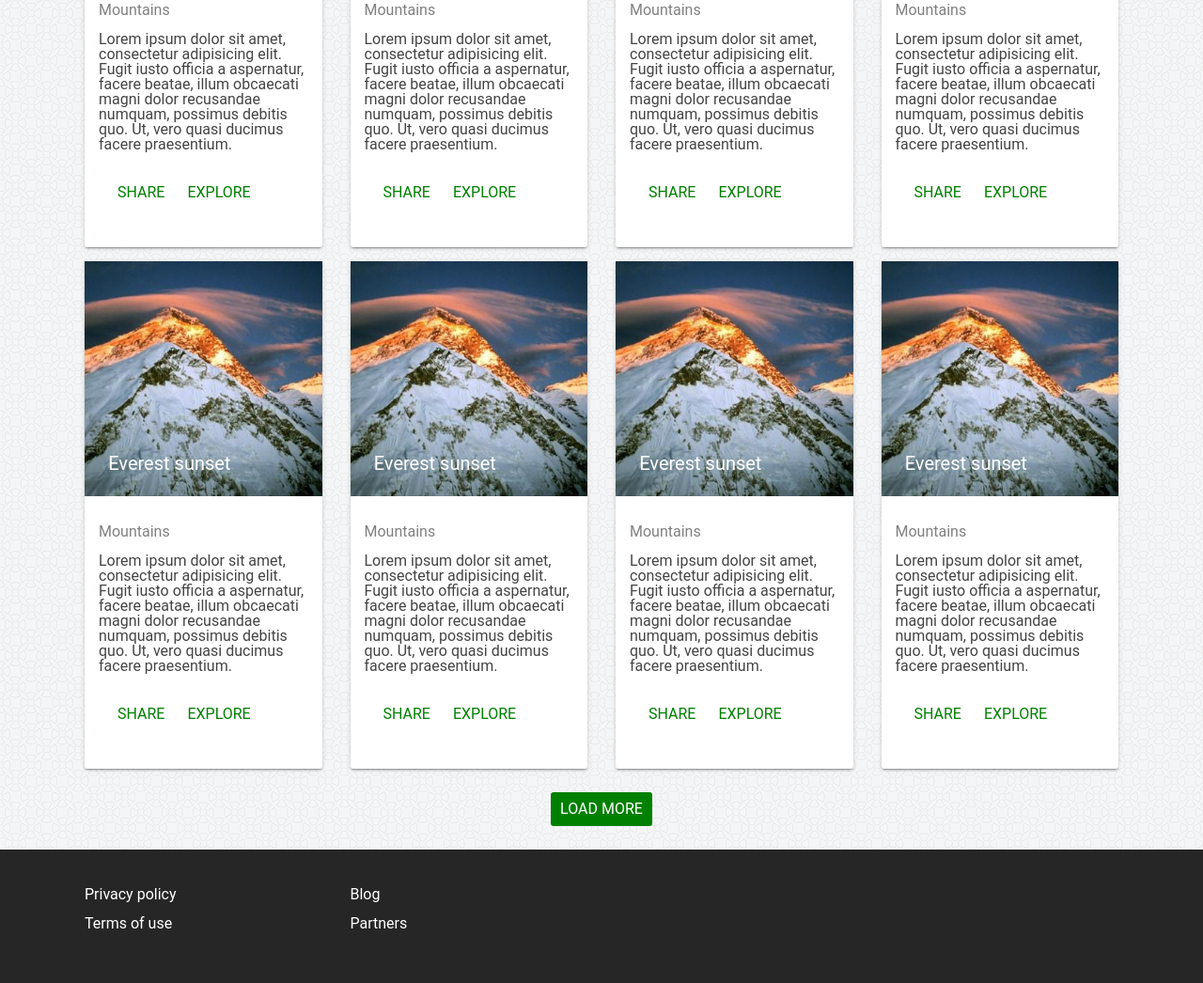
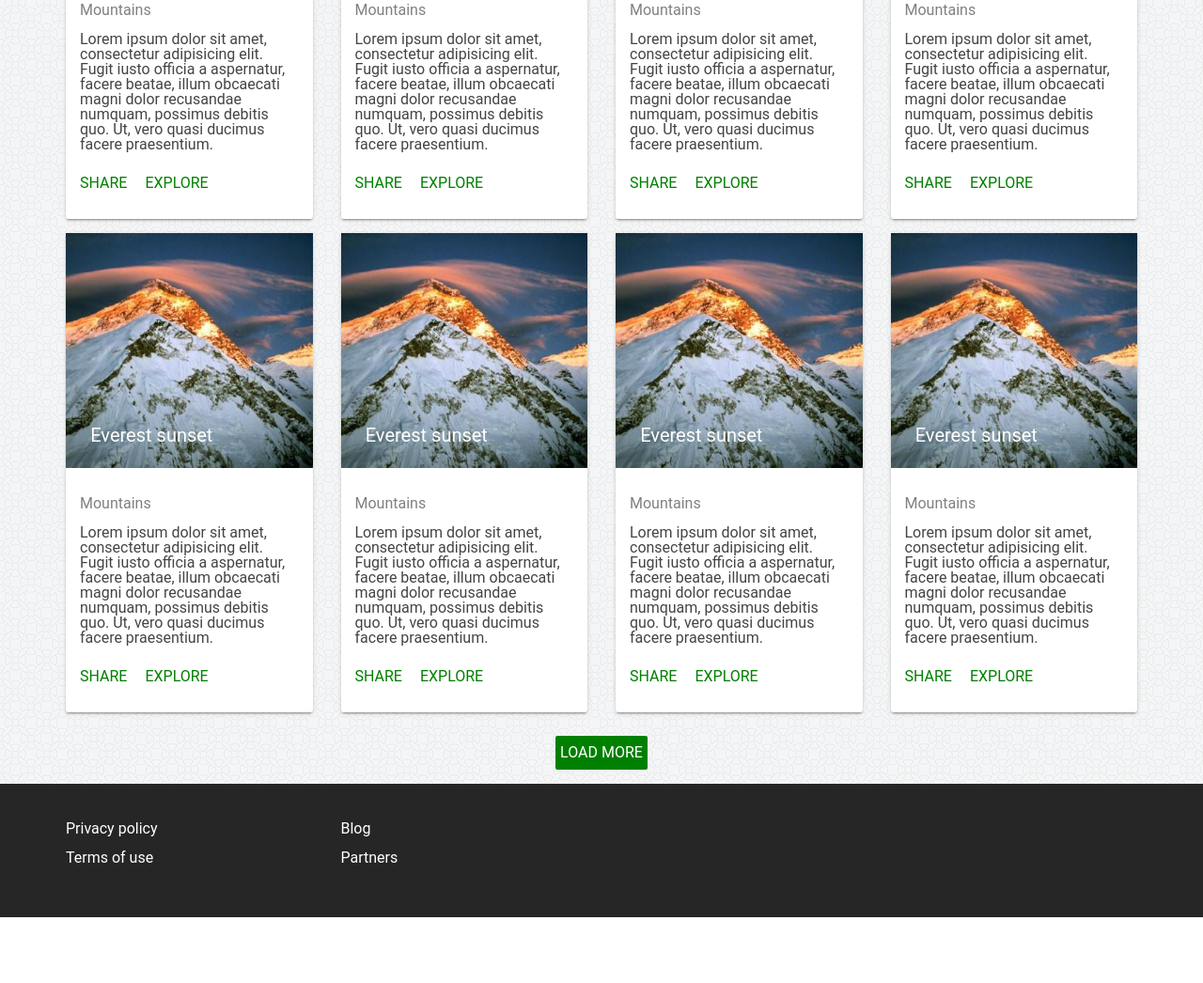
Before and after one commit to SAnastasiia/level-up-homeworks, a website: page public/views/css/homework-4/index.html in a window 1280 px wide. Shown: the part 1031-2077 px from the top of the page at 94% size. After the commit the page ends 2007 px from the top, so only its background shows below. Drawn offline with Linux system fonts and the light colour scheme.

Commit message:
finished 3-HW

```diff
--- a/public/views/css/homework-4/css/css.css
+++ b/public/views/css/homework-4/css/css.css
@@ -36,15 +36,23 @@ footer {
 * {
   box-sizing: border-box;
 }
-header {
+.header {
   background-color: green;
   line-height: 60px;
+}
+body {
+  background-image: url('../images/pattern.png');
 }
 a {
   display: inline-block;
 }
 .container {
-  padding: 0 90px;
+  width: 1170px;
+  margin: auto;
+  padding: 0 15px;
+}
+.content {
+  padding-bottom: 15px;
 }
 .menu {
   text-transform: uppercase;
@@ -60,7 +68,7 @@ a {
   margin-right: 0;
 }
 .link-active {
-  border-bottom: 2px solid yellow;
+  border-color: yellow;
 }
 .link-menu:active {
   border-bottom: 2px solid yellow;
@@ -75,15 +83,11 @@ a {
 .link-autorisation:last-child {
   margin-right: 0;
 }
-.content-background {
-  background-image: url('../images/pattern.png');
-}
 .intro-text {
-  position: absolute;
-  left: 50%;
-  bottom: 50%;
+  line-height: 630px;
+  text-align: center;
   color: white;
-  font-size: 4rem;
+  font-size: 80px;
   font-weight: bold;
 }
 .intro {
@@ -127,8 +131,8 @@ a {
     background-image: url(../images/everest.jpg);
     background-repeat: no-repeat;
     background-size: cover;
-    color: black;
-    background-position: center center;
+/*    color: black;
+*/    background-position: center center;
     position: relative;
 }
 h2 {
@@ -158,26 +162,36 @@ border-radius: 3px;
 .card-buttons:last-child {
   padding-right: 0;
 }
+.buttons {
+  padding-top: 10px;
+  margin: auto;
+  vertical-align: top;
+
+}
 .button {
   text-transform: uppercase;
-  padding: 10px;
   color: green;
 }
 .load {
   background-color: green;
   color: white;
   font-size: 16px;
+  text-align: center;
+  padding: 10px 5px;
+  border-radius: 2px;
+
 }
 .button-load {
   text-align: center;
-  margin-bottom: 15px;
-}
+/*  margin-bottom: 15px;
+*/}
 .footer {
    background-color: #272626;
+   padding: 40px 0;
 }
 .footer-nav {
-  padding: 40px 0;
-}
+/*  padding: 40px 0;
+*/}
 .footer-link {
   color: white;
   margin-bottom: 15px;
--- a/public/views/css/homework-4/index.html
+++ b/public/views/css/homework-4/index.html
@@ -10,8 +10,8 @@
   </head>
   <body>
     <div class="wrapper">
-      <header class="container">
-        <div>
+      <header class="header">
+        <nav class="container">
           <div class="menu">
             <a class="link-menu link-active" href="#">Home</a>
             <a class="link-menu" href="#">Gallery</a>
@@ -23,13 +23,11 @@
             <a class="link-autorisation" href="#">Log in</a>
             <a class="link-autorisation" href="#">Sing in</a>
           </div>
-        </div>
+        </nav>
       </header>
-      <div class="content content-background">
+      <div class="content">
         <div class="intro">
-          <div>
             <p class="intro-text">Intro</p>
-          </div>
         </div>
         <div class="container">
           <h1 class="title">
@@ -48,7 +46,7 @@
                   <p class="card-text">
                     Lorem ipsum dolor sit amet, consectetur adipisicing elit. Fugit iusto officia a aspernatur, facere beatae, illum obcaecati magni dolor recusandae numquam, possimus debitis quo. Ut, vero quasi ducimus facere praesentium.
                   </p>
-                  <div class="button">
+                  <div class="buttons">
                     <button class="button" type="button">Share</button>
                     <a href="#" class="button" type="button">Explore</a>
                   </div>
@@ -67,7 +65,7 @@
                   <p class="card-text">
                     Lorem ipsum dolor sit amet, consectetur adipisicing elit. Fugit iusto officia a aspernatur, facere beatae, illum obcaecati magni dolor recusandae numquam, possimus debitis quo. Ut, vero quasi ducimus facere praesentium.
                   </p>
-                  <div class="button">
+                  <div class="buttons">
                     <button class="button" type="button">Share</button>
                     <a href="#" class="button" type="button">Explore</a>
                   </div>
@@ -86,7 +84,7 @@
                   <p class="card-text">
                     Lorem ipsum dolor sit amet, consectetur adipisicing elit. Fugit iusto officia a aspernatur, facere beatae, illum obcaecati magni dolor recusandae numquam, possimus debitis quo. Ut, vero quasi ducimus facere praesentium.
                   </p>
-                  <div class="button">
+                  <div class="buttons">
                     <button class="button" type="button">Share</button>
                     <a href="#" class="button" type="button">Explore</a>
                   </div>
@@ -105,7 +103,7 @@
                   <p class="card-text">
                     Lorem ipsum dolor sit amet, consectetur adipisicing elit. Fugit iusto officia a aspernatur, facere beatae, illum obcaecati magni dolor recusandae numquam, possimus debitis quo. Ut, vero quasi ducimus facere praesentium.
                   </p>
-                  <div class="button">
+                  <div class="buttons">
                     <button class="button" type="button">Share</button>
                     <a href="#" class="button" type="button">Explore</a>
                   </div>
@@ -124,7 +122,7 @@
                   <p class="card-text">
                     Lorem ipsum dolor sit amet, consectetur adipisicing elit. Fugit iusto officia a aspernatur, facere beatae, illum obcaecati magni dolor recusandae numquam, possimus debitis quo. Ut, vero quasi ducimus facere praesentium.
                   </p>
-                  <div class="button">
+                  <div class="buttons">
                     <button class="button" type="button">Share</button>
                     <a href="#" class="button" type="button">Explore</a>
                   </div>
@@ -143,7 +141,7 @@
                   <p class="card-text">
                     Lorem ipsum dolor sit amet, consectetur adipisicing elit. Fugit iusto officia a aspernatur, facere beatae, illum obcaecati magni dolor recusandae numquam, possimus debitis quo. Ut, vero quasi ducimus facere praesentium.
                   </p>
-                  <div class="button">
+                  <div class="buttons">
                     <button class="button" type="button">Share</button>
                     <a href="#" class="button" type="button">Explore</a>
                   </div>
@@ -162,7 +160,7 @@
                   <p class="card-text">
                     Lorem ipsum dolor sit amet, consectetur adipisicing elit. Fugit iusto officia a aspernatur, facere beatae, illum obcaecati magni dolor recusandae numquam, possimus debitis quo. Ut, vero quasi ducimus facere praesentium.
                   </p>
-                  <div class="button">
+                  <div class="buttons">
                     <button class="button" type="button">Share</button>
                     <a href="#" class="button" type="button">Explore</a>
                   </div>
@@ -181,7 +179,7 @@
                   <p class="card-text">
                     Lorem ipsum dolor sit amet, consectetur adipisicing elit. Fugit iusto officia a aspernatur, facere beatae, illum obcaecati magni dolor recusandae numquam, possimus debitis quo. Ut, vero quasi ducimus facere praesentium.
                   </p>
-                  <div class="button">
+                  <div class="buttons">
                     <button class="button" type="button">Share</button>
                     <a href="#" class="button" type="button">Explore</a>
                   </div>
@@ -189,7 +187,7 @@
               </div>
             </div>
           </div>
-          <div class=" button button-load">
+          <div class=" buttons button-load">
             <button class="button load">Load more</button>
           </div>
         </div>
```
Lines whose indentation alone changed are shown as unchanged.
